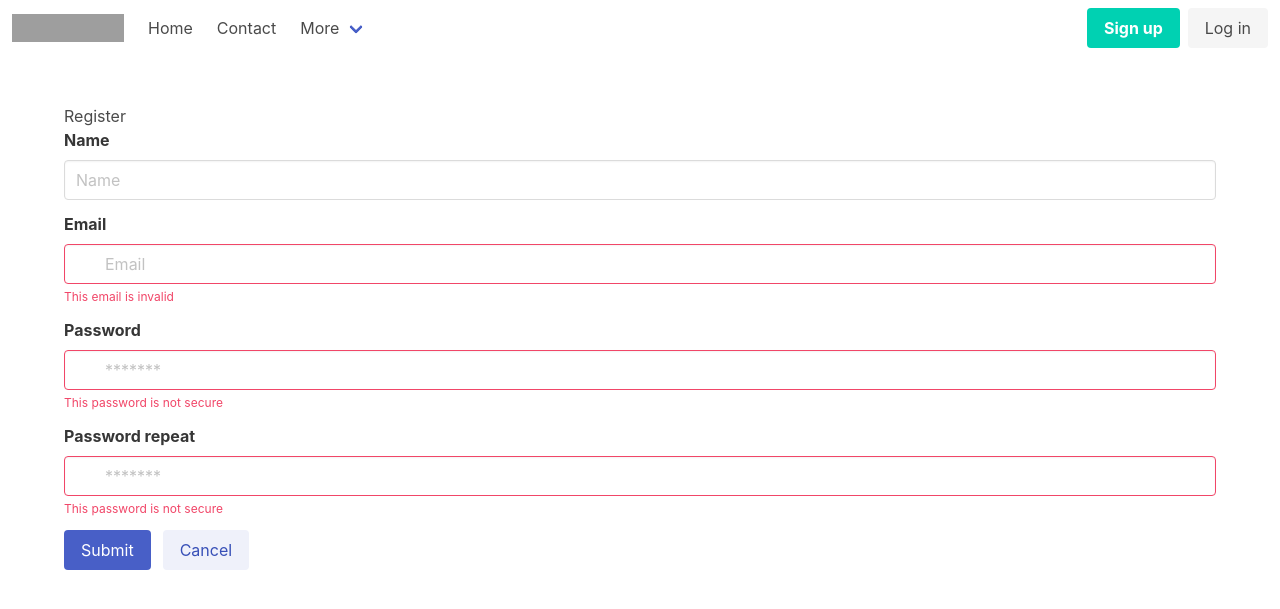
After one commit to AIPO/demo-mvc, a PHP site: page /register in a window 1280 px wide. The commit adds this page. Shown: the top 609 px of the page. Run offline with PHP 8.4, Linux system fonts and the light colour scheme; grey boxes are pictures that could not be loaded.

Commit message:
auth and model for registration started

```diff
--- a/composer.json
+++ b/composer.json
@@ -3,7 +3,7 @@
     "description": "Demo MVC framework",
     "autoload": {
         "psr-4": {
-            "Aipo\\DemoMvc\\": "./core/"
+            "app": "."
         }
     },
     "authors": [
--- /dev/null
+++ b/controllers/AuthController.php
@@ -0,0 +1,42 @@
+<?php
+
+namespace app\controllers;
+
+use app\core\Controller;
+use app\core\Request;
+use app\models\RegisterModel;
+
+class AuthController extends Controller
+{
+    public function login()
+    {
+        $this->setLayout('auth');
+        return $this->render('login');
+    }
+
+    public function register(Request $request)
+    {
+        $errors = [];
+        $registerModel = new RegisterModel();
+        if ($request->isPost()) {
+            $registerModel->loadData($request->getBody());
+            dump($registerModel);
+            die;
+            if ($registerModel->validate() && $registerModel->register()) {
+                return 'Success';
+            }
+            return $this->render('register',
+                [
+                    'model' => $registerModel
+                ]
+            );
+
+        }
+        return $this->render('register',
+            [
+                'errors' => $errors,
+                'model' => $registerModel
+            ]
+        );
+    }
+}
--- a/core/Application.php
+++ b/core/Application.php
@@ -1,6 +1,6 @@
 <?php
 
-namespace Aipo\DemoMvc;
+namespace app\core;
 
 class Application
 {
@@ -9,6 +9,23 @@ class Application
     public Request $request;
     public Response $response;
     public static Application $app;
+    public Controller $controller;
+
+    /**
+     * @return \app\core\Controller
+     */
+    public function getController(): Controller
+    {
+        return $this->controller;
+    }
+
+    /**
+     * @param \app\core\Controller $controller
+     */
+    public function setController(Controller $controller): void
+    {
+        $this->controller = $controller;
+    }
 
     public function __construct($rootPath)
     {
--- /dev/null
+++ b/core/Controller.php
@@ -0,0 +1,18 @@
+<?php
+
+namespace app\core;
+
+class Controller
+{
+    public string $layout = 'main';
+
+    public function render($view, $params = [])
+    {
+        return Application::$app->router->renderView($view, $params);
+    }
+
+    public function setLayout($layout)
+    {
+        $this->layout = $layout;
+    }
+}
--- /dev/null
+++ b/core/Model.php
@@ -0,0 +1,27 @@
+<?php
+
+namespace app\core;
+
+abstract class Model
+{
+    public const RULE_REQUIRED = 'required';
+    public const RULE_EMAIL = 'email';
+    public const RULE_MIN = 'min';
+    public const RULE_MAX = 'max';
+    public const RULE_MATCH = 'match';
+
+    public function loadData(array $data): void
+    {
+        foreach ($data as $key => $value) {
+            if (property_exists($this, $key)) {
+                $this->{$key} = $value;
+            }
+        }
+    }
+
+    abstract public function rules(): array;
+
+    public function validate(): void
+    {
+    }
+}
--- a/core/Request.php
+++ b/core/Request.php
@@ -1,6 +1,6 @@
 <?php
 
-namespace Aipo\DemoMvc;
+namespace app\core;
 
 class Request
 {
@@ -14,8 +14,34 @@ class Request
         return substr($path, 0, $position);
     }
 
-    public function getMethod()
+    public function method(): string
     {
         return strtolower($_SERVER['REQUEST_METHOD']);
     }
+
+    public function isGet()
+    {
+        return $this->method() === 'get';
+    }
+
+    public function isPost()
+    {
+        return $this->method() === 'post';
+    }
+
+    public function getBody()
+    {
+        $body = [];
+        if ($this->method() === 'get') {
+            foreach ($_GET as $key => $item) {
+                $body[$key] = filter_input(INPUT_GET, $key, FILTER_SANITIZE_SPECIAL_CHARS);
+            }
+        }
+        if ($this->method() === 'post') {
+            foreach ($_POST as $key => $item) {
+                $body[$key] = filter_input(INPUT_POST, $key, FILTER_SANITIZE_SPECIAL_CHARS);
+            }
+        }
+        return $body;
+    }
 }
--- a/core/Response.php
+++ b/core/Response.php
@@ -1,6 +1,6 @@
 <?php
 
-namespace Aipo\DemoMvc;
+namespace app\core;
 
 class Response
 {
--- a/core/Router.php
+++ b/core/Router.php
@@ -1,6 +1,8 @@
 <?php
 
-namespace Aipo\DemoMvc;
+namespace app\core;
+
+use JetBrains\PhpStorm\NoReturn;
 
 class Router
 {
@@ -9,8 +11,8 @@ class Router
     public Response $response;
 
     /**
-     * @param \Aipo\DemoMvc\Request $request
-     * @param \Aipo\DemoMvc\Response $response
+     * @param \app\core\Request $request
+     * @param \app\core\Response $response
      */
     public function __construct(Request $request, Response $response)
     {
@@ -18,12 +20,12 @@ class Router
         $this->response = $response;
     }
 
-    public function get($path, $callback)
+    public function get($path, $callback): void
     {
         $this->routes['get'][$path] = $callback;
     }
 
-    public function post($path, $callback)
+    public function post($path, $callback): void
     {
         $this->routes['post'][$path] = $callback;
     }
@@ -32,7 +34,7 @@ class Router
     public function resolve()
     {
         $path = $this->request->getPath();
-        $method = $this->request->getMethod();
+        $method = $this->request->method();
         $callback = $this->routes[$method][$path] ?? false;
 
         if ($callback === false) {
@@ -42,17 +44,22 @@ class Router
         if (is_string($callback)) {
             return $this->renderView($callback);
         }
-        echo call_user_func($callback);
+        if (is_array($callback)) {
+            Application::$app->controller = new $callback[0]();
+            $callback[0] = Application::$app->controller;
+        }
+
+        return call_user_func($callback, $this->request);
     }
 
-    private function renderView(string $view): array|bool|string
+    public function renderView(string $view, $params = []): array|bool|string
     {
         $layoutContent = $this->layoutContent();
-        $viewContent = $this->renderOnlyView($view);
+        $viewContent = $this->renderOnlyView($view, $params);
         return str_replace('{{content}}', $viewContent, $layoutContent);
     }
 
-    private function renderContent(string $viewContent): array|bool|string
+    public function renderContent(string $viewContent): array|bool|string
     {
         $layoutContent = $this->layoutContent();
         return str_replace('{{content}}', $viewContent, $layoutContent);
@@ -60,13 +67,17 @@ class Router
 
     private function layoutContent(): bool|string
     {
+        $layout = Application::$app->controller->layout;
         ob_start();
-        include_once Application::$ROOT_DIR . "/views/layouts/main.php";
+        include_once Application::$ROOT_DIR . "/views/layouts/$layout.php";
         return ob_get_clean();
     }
 
-    protected function renderOnlyView($view)
+    #[NoReturn] protected function renderOnlyView($view, $params = []): bool|string
     {
+        foreach ($params as $key => $value) {
+            $$key = $value;
+        }
         ob_start();
         include_once Application::$ROOT_DIR . "/views/$view.php";
         return ob_get_clean();
--- /dev/null
+++ b/models/RegisterModel.php
@@ -0,0 +1,29 @@
+<?php
+
+namespace app\models;
+
+use app\core\Model;
+
+class RegisterModel extends Model
+{
+    public string $name;
+    public string $email;
+    public string $password;
+    public string $password_repeat;
+
+    public function register()
+    {
+        echo "Creating user.";
+    }
+
+    public function rules(): array
+    {
+        return [
+            'name' => [self::RULE_REQUIRED],
+            'email' => [self::RULE_REQUIRED, self::RULE_EMAIL],
+            'password' => [self::RULE_REQUIRED],
+            'passwordConfirm'=>[self::RULE_REQUIRED]
+
+        ];
+    }
+}
--- a/public/index.php
+++ b/public/index.php
@@ -1,13 +1,18 @@
 <?php
 
-use Aipo\DemoMvc\Application;
+use app\controllers\AuthController;
+use app\core\Application;
+use app\controllers\SiteController;
+
 
 require_once __DIR__ . '/../vendor/autoload.php';
 
 $app = new Application(dirname(__DIR__));
-$app->router->get('/', 'home');
-$app->router->get('/contact', 'contact');
-$app->router->post('/contact', function () {
-    return "form is sent and working on submit";
-});
+$app->router->get('/', [SiteController::class, 'home']);
+$app->router->get('/contact', [SiteController::class, 'contact']);
+$app->router->post('/contact', [SiteController::class, 'handleContact']);
+$app->router->get('/login', [AuthController::class, 'login']);
+$app->router->post('/login', [AuthController::class, 'login']);
+$app->router->get('/register', [AuthController::class, 'register']);
+$app->router->post('/register', [AuthController::class, 'register']);
 $app->run();
--- a/views/home.php
+++ b/views/home.php
@@ -1 +1,2 @@
 <h1>Home</h1>
+<p>Welcome <?php echo $name; ?></p>
--- a/views/layouts/main.php
+++ b/views/layouts/main.php
@@ -56,10 +56,12 @@
         <div class="navbar-end">
             <div class="navbar-item">
                 <div class="buttons">
-                    <a class="button is-primary">
+                    <a class="button is-primary"
+                       href="/register">
                         <strong>Sign up</strong>
                     </a>
-                    <a class="button is-light">
+                    <a class="button is-light"
+                       href="/login">
                         Log in
                     </a>
                 </div>
@@ -69,7 +71,7 @@
 </nav>
 <section class="section">
     <div class="container">
-            {{content}}
+        {{content}}
     </div>
 </section>
 </body>
--- /dev/null
+++ b/views/register.php
@@ -0,0 +1,72 @@
+<h1>Register</h1>
+<form action="/register" method="post">
+    <div class="field">
+        <label class="label">Name</label>
+        <div class="control">
+            <input class="input"
+                   type="text"
+                   name="name"
+                   placeholder="Name">
+        </div>
+    </div>
+
+    <div class="field">
+        <label class="label">Email</label>
+        <div class="control has-icons-left has-icons-right">
+            <input class="input is-danger"
+                   type="email"
+                   name="email"
+                   placeholder="Email">
+            <span class="icon is-small is-left">
+      <i class="fas fa-envelope"></i>
+    </span>
+            <span class="icon is-small is-right">
+      <i class="fas fa-exclamation-triangle"></i>
+    </span>
+        </div>
+        <p class="help is-danger">This email is invalid</p>
+    </div>
+
+    <div class="field">
+        <label class="label">Password</label>
+        <div class="control has-icons-left has-icons-right">
+            <input class="input is-danger"
+                   type="password"
+                   name="password"
+                   placeholder="*******">
+            <span class="icon is-small is-left">
+      <i class="fas fa-envelope"></i>
+    </span>
+            <span class="icon is-small is-right">
+      <i class="fas fa-exclamation-triangle"></i>
+    </span>
+        </div>
+        <p class="help is-danger">This password is not secure</p>
+    </div>
+
+    <div class="field">
+        <label class="label">Password repeat</label>
+        <div class="control has-icons-left has-icons-right">
+            <input class="input is-danger"
+                   type="password"
+                   name="passwordConfirm"
+                   placeholder="*******">
+            <span class="icon is-small is-left">
+      <i class="fas fa-envelope"></i>
+    </span>
+            <span class="icon is-small is-right">
+      <i class="fas fa-exclamation-triangle"></i>
+    </span>
+        </div>
+        <p class="help is-danger">This password is not secure</p>
+    </div>
+
+    <div class="field is-grouped">
+        <div class="control">
+            <button class="button is-link" type="submit">Submit</button>
+        </div>
+        <div class="control">
+            <button class="button is-link is-light">Cancel</button>
+        </div>
+    </div>
+</form>
```
Also changed, not shown: controllers/SiteController.php (added, +31 -0 lines), views/layouts/auth.php (added, +16 -0 lines), views/login.php (added, +39 -0 lines), 1 other file.
